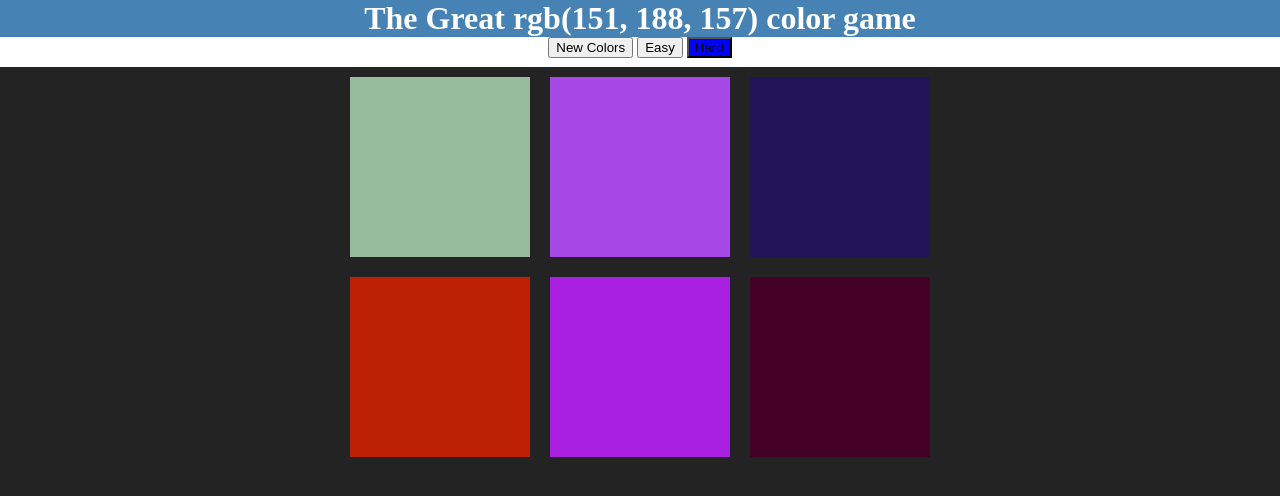
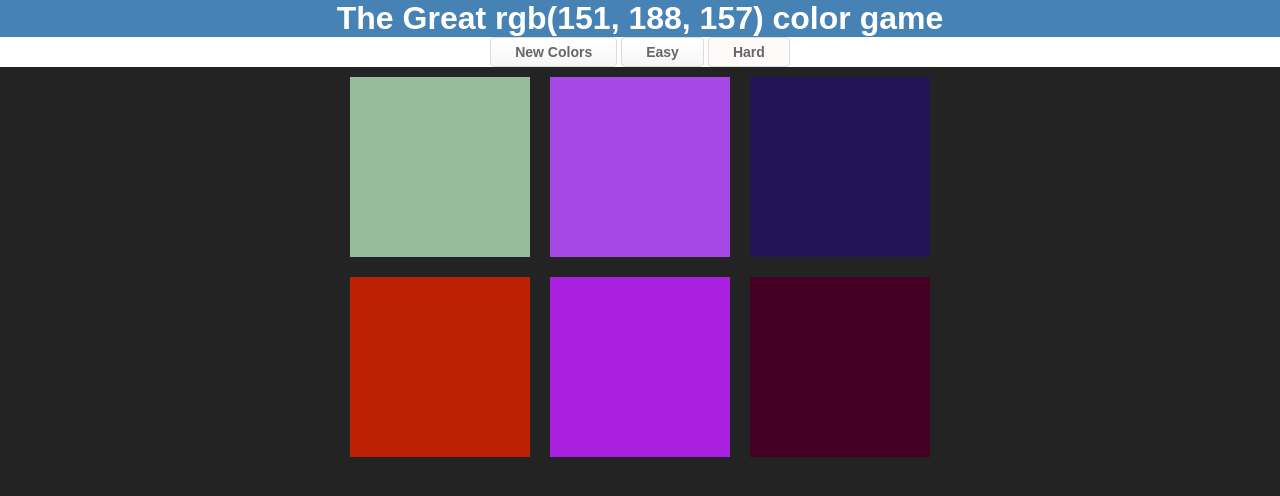
Before and after one commit to christianmesinas/color-game, a plain HTML site: page index.html in a window 1280 px wide. Drawn offline with Linux system fonts and the light colour scheme.

Commit message:
styles change on buttons, message and H1

```diff
--- a/color-game.css
+++ b/color-game.css
@@ -10,13 +10,19 @@ body {
   float: left;
   margin: 1.66%;
 }
+#message{
+  font-family:Arial;
+	font-size:14px;
+	font-weight:bold;
 
+}
 #container {
   max-width: 600px;
   margin: 0 auto;
 }
 
 h1 {
+  font-family:Arial;
   color: white;
   text-align: center;
   background: steelblue;
@@ -29,7 +35,20 @@ h1 {
   text-align: center;
   color: black;
 }
+button {
+  background:linear-gradient(to bottom, #ffffff 5%, #f6f6f6 100%);
+	background-color:#ffffff;
+  border-radius:4px;
+	border:0.5px solid #dcdcdc;
+  display:inline-block;
+	cursor:pointer;
+	color:#666666;
+	font-family:Arial;
+	font-size:14px;
+	font-weight:bold;
+	padding:6px 24px;
 
+}
 .selected {
-  background: blue;
+  background: #fffafa;
 }
```
